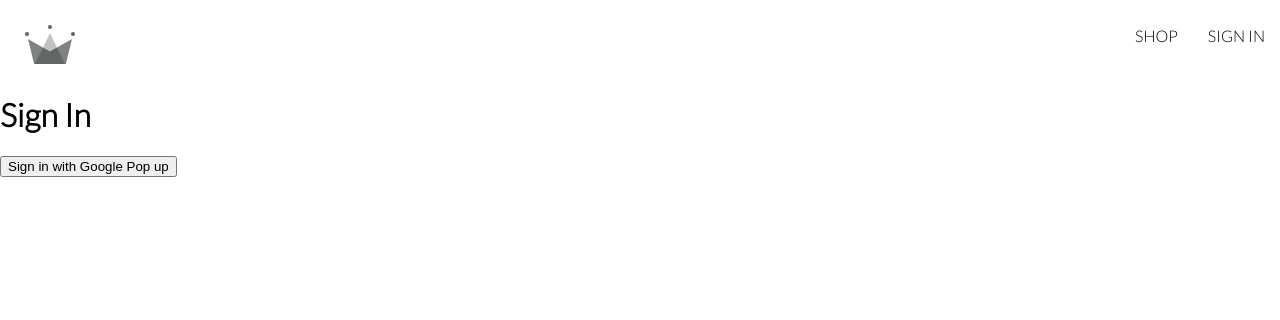
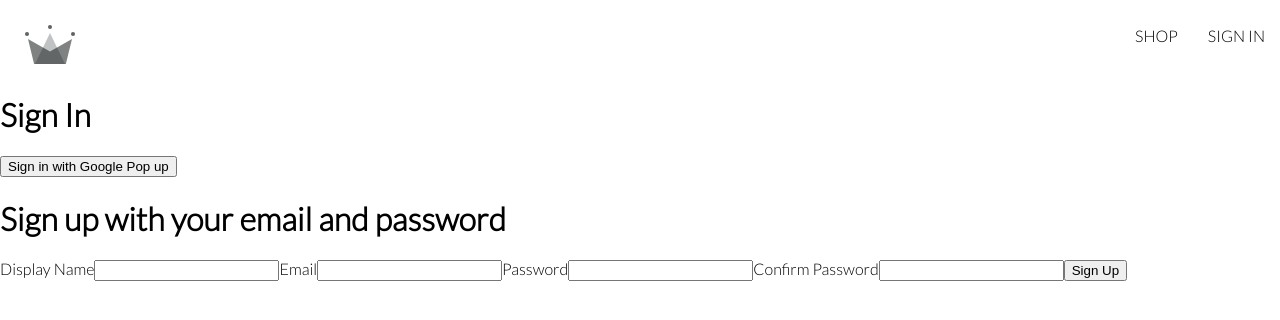
Before and after one commit to OkanAcioglu/crwn-clothing, a React (Create React App) app: page /sign-in in a window 1280 px wide. Shown: the top 320 px of the page. Built offline with nearby package versions, Linux system fonts and the light colour scheme.

Commit message:
sign-up-with-email-and-password

```diff
--- a/src/components/sign-up-form/sign-up-form.component.jsx
+++ b/src/components/sign-up-form/sign-up-form.component.jsx
@@ -1,17 +1,92 @@
+import { async } from '@firebase/util'
+import { useState } from 'react'
+import {
+  createAuthUserWithEmailAndPassword,
+  createUserDocumentFromAuth,
+} from '../../utils/firebase/firebase.utils'
+//! We are keeping the same values that we need for createUserDocumentFromAuth
+//! Primarely we need displayName and email
+//! We do not actually store password inside the database. Password considered as sensitive information. Instead we want to leverage Firebase Authentication , which will figure out whether or not the password matches with the user. But they hide that from us so that even if somehow our firebase gets hacked or a firestorm gets hacked passwords do not get leaked...
+const defaultFormFields = {
+  displayName: '',
+  email: '',
+  password: '',
+  confirmPassword: '',
+}
+
 const SignUpForm = () => {
+  const [formFields, setFormFields] = useState(defaultFormFields)
+  const { displayName, email, password, confirmPassword } = formFields
+
+  const resetFormFields = () => {
+    setFormFields(defaultFormFields)
+  }
+
+  const handSubmit = async (event) => {
+    event.preventDefault()
+    if (password !== confirmPassword) {
+      alert('Password do not match')
+      return
+    }
+    try {
+      const { user } = await createAuthUserWithEmailAndPassword(email, password)
+      //console.log(response)
+      //! we get UserCredential and inside it we get user object, access token but we did not pass a displayName because we have not done yet. displayName here is not coming back to us inside of the user auth. But how could it? We just created this user. Reason why this user object is the same is because Firebase is making sure that across all of its different ways that we can authenticate expecting same shape. Whether or not there is a value or not entirely up to the authentication method itself. Reason why for Google there is a display name is because in Google when you set up your user, you have tell Google what your name is which we did not do that. But we dont need to do because in this case what we are going to do is going to use displayName in the form and store it into the database...
+      await createUserDocumentFromAuth(user, { displayName })
+      resetFormFields()
+    } catch (error) {
+      if (error.code === 'auth/email-already-in-use') {
+        alert('Cannot create user,email already in use')
+      } else {
+        console.log('user creation encountered an error', error)
+      }
+    }
+  }
+
+  const handleChange = (event) => {
+    const { name, value } = event.target
+    setFormFields({ ...formFields, [name]: value })
+  }
   return (
     <div>
       <h1>Sign up with your email and password</h1>
-      <form>
-        <label htmlFor=''></label>
-        <input required />
-        <label htmlFor=''></label>
-        <input required />
-        <label htmlFor=''></label>
-        <input required />
-        <label htmlFor=''></label>
-        <input required />
+      <form onSubmit={handSubmit}>
+        <label htmlFor=''>Display Name</label>
+        <input
+          type='text'
+          required
+          onChange={handleChange}
+          name='displayName'
+          value={displayName}
+        />
+        <label htmlFor=''>Email</label>
+        <input
+          type='email'
+          required
+          onChange={handleChange}
+          name='email'
+          value={email}
+        />
+        <label htmlFor=''>Password</label>
+        <input
+          type='password'
+          required
+          onChange={handleChange}
+          name='password'
+          value={password}
+        />
+        <label htmlFor=''>Confirm Password</label>
+        <input
+          type='password'
+          required
+          onChange={handleChange}
+          name='confirmPassword'
+          value={confirmPassword}
+        />
+        <button type='submit'>Sign Up</button>
       </form>
     </div>
   )
 }
+
+export default SignUpForm
--- a/src/routes/sign-in/sign-in.component.jsx
+++ b/src/routes/sign-in/sign-in.component.jsx
@@ -7,6 +7,8 @@
   signInWithGoogleRedirect,
   createUserDocumentFromAuth,
 } from '../../utils/firebase/firebase.utils'
+
+import SignUpForm from '../../components/sign-up-form/sign-up-form.component'
 
 const SignIn = () => {
   //! what useEffect does when app comeback from redirect and re-initialize get me the response from redirect that just happened based on the auth
@@ -45,6 +47,7 @@
       {/* <button onClick={signInWithGoogleRedirect}>
         Sign in with Google Redirect
       </button> */}
+      <SignUpForm />
     </div>
   )
 }
--- a/src/utils/firebase/firebase.utils.js
+++ b/src/utils/firebase/firebase.utils.js
@@ -4,6 +4,8 @@
   signInWithRedirect,
   signInWithPopup,
   GoogleAuthProvider,
+  // for sign-up with email and password
+  createUserWithEmailAndPassword,
 } from 'firebase/auth'
 
 // import Firestore services
@@ -39,7 +41,10 @@
 
 // create a function which is async and receives user authentication object that what we are get back from firebase authentication
 // function will take data (getting from auth service) and store that inside of firestore
-export const createUserDocumentFromAuth = async (userAuth) => {
+export const createUserDocumentFromAuth = async (
+  userAuth,
+  additionalInformation = {}
+) => {
   //! whether there is existing document reference
   //! reference is a special type of object that firestore uses when talking about actual instance of a document modal
   //* 3 arguments of doc
@@ -47,6 +52,7 @@
   //2 collections --> we gonna call it users collection
   //3 identifier --> unique id (When we look the response (user object that comes with access token) when we signInWithGooglePopup there is a uid which is "unique id identifier". We will use this uid... )
   //!!! Right now we are creating user instance inside the firestorm. We never done that before and we will use that userAuth.uid... İt is interesting that Google Firestorm ,eventhough we do not have a document reference inside our database (we do not even have a user collection), generate the object for us... But when invoke the createUserDocumentFromAuth function into the sign-in component with user argument we see a object in the console. This object is actually the object that represents some document reference in the database. However we do not have a value but in the object there is uid we just used and the path that points to the collection of users. But we know that nothing exist there(no data we can get from there). Why Google create this for us? Because this reference points to the some unique point inside of the database. Google wants us to use this specific document reference object that they provided us in order to set data there because it is already pointing to the some place inside of our database.
+  if (!userAuth) return
   const userDocRef = doc(db, 'users', userAuth.uid) // give me the document reference, inside of the database, under the user collection, with the userAuth.uid
   console.log(userDocRef)
   //? userSnapShot --> kind of data , also the specific kind of object...
@@ -60,7 +66,12 @@
     const { displayName, email } = userAuth
     const createdAt = new Date()
     try {
-      await setDoc(userDocRef, { displayName, email, createdAt })
+      await setDoc(userDocRef, {
+        displayName,
+        email,
+        createdAt,
+        ...additionalInformation,
+      })
     } catch (error) {
       console.log('error creating the user', error.message)
     }
@@ -69,3 +80,9 @@
   // return userDocRef
   return userDocRef
 }
+//! Below what we made is Authenticated user. This is not necessarily a user document inside of our firestore instance
+//!
+export const createAuthUserWithEmailAndPassword = async (email, password) => {
+  if (!email || !password) return
+  return await createUserWithEmailAndPassword(auth, email, password)
+}
```
